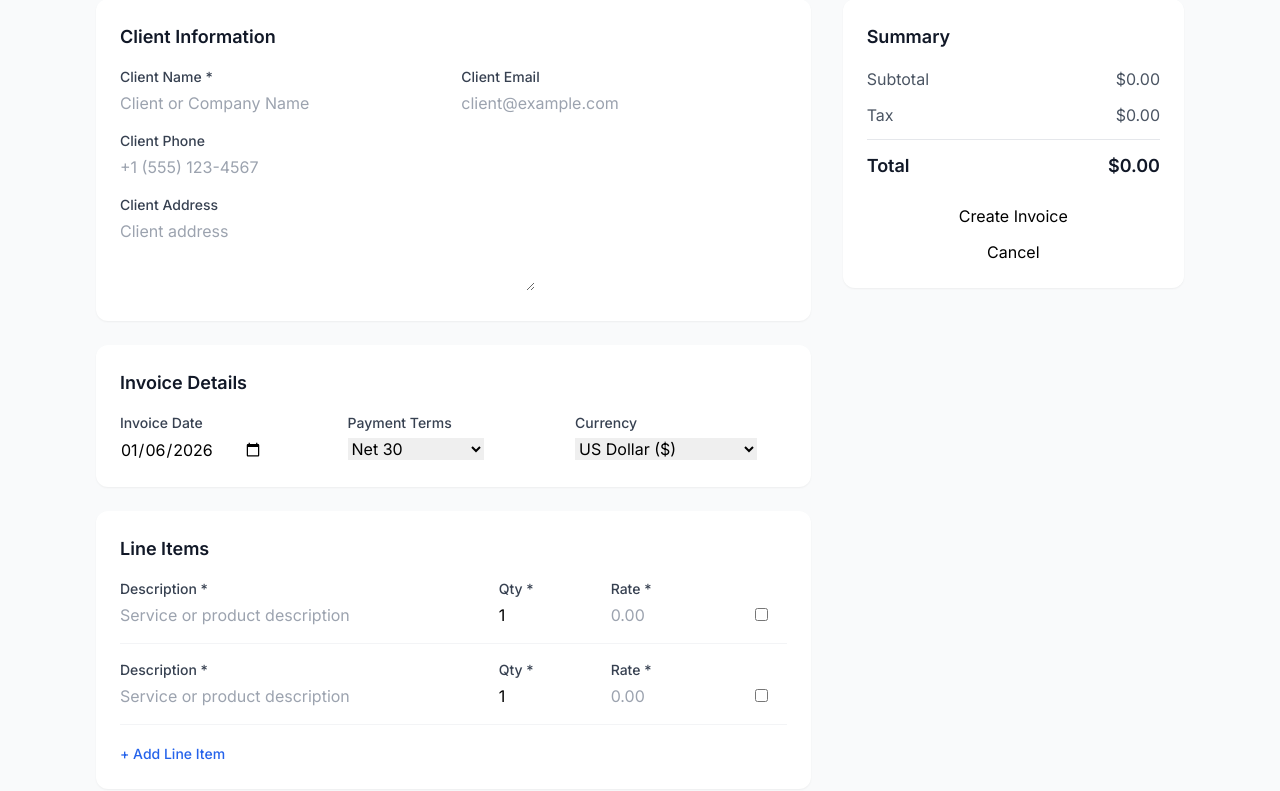
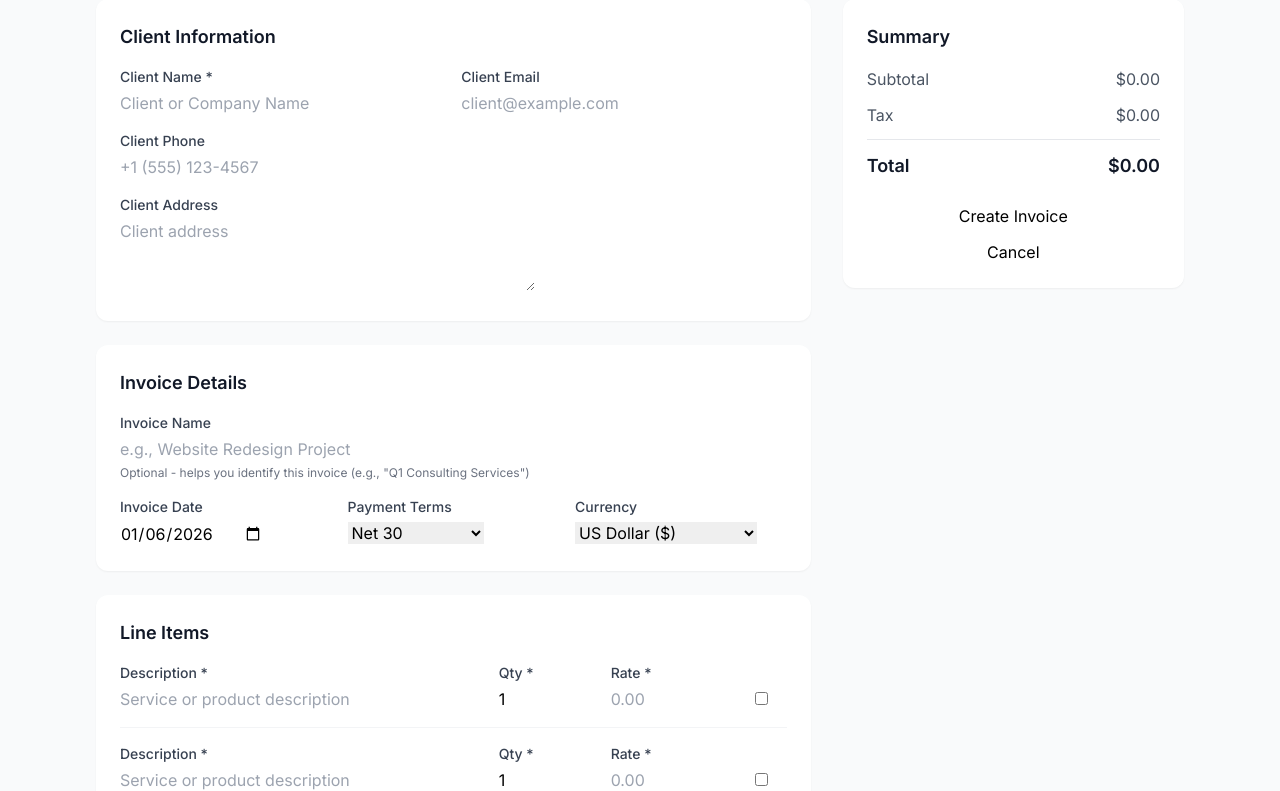
Before and after one commit to ryanpate/invoice-generator, a Django app: page /invoices/create/ in a window 1280 px wide. Shown: the part 186-977 px from the top of the page. Run offline with Django 4.2, Linux system fonts and the light colour scheme; the visitor is signed in with stand-in values (Sample User, id 1); data that the repository does not hold is empty; parts of the project's set-up code (start-up, migrations or seed data) failed here and were passed over; some libraries are stand-ins or nearby versions.

Commit message:
Add invoice_name field for naming invoices
- Add optional invoice_name field to Invoice model
- Update invoice form and template to include the field
- Add migration for the new field

🤖 Generated with [Claude Code](https://claude.com/claude-code)

Co-Authored-By: Claude Opus 4.5 <noreply@anthropic.com>

```diff
--- a/apps/invoices/forms.py
+++ b/apps/invoices/forms.py
@@ -21,11 +21,15 @@ class InvoiceForm(forms.ModelForm):
     class Meta:
         model = Invoice
         fields = [
-            'client_name', 'client_email', 'client_phone', 'client_address',
+            'invoice_name', 'client_name', 'client_email', 'client_phone', 'client_address',
             'invoice_date', 'payment_terms', 'currency', 'tax_rate',
             'notes', 'template_style'
         ]
         widgets = {
+            'invoice_name': forms.TextInput(attrs={
+                'class': 'form-input',
+                'placeholder': 'e.g., Website Redesign Project (optional)'
+            }),
             'client_name': forms.TextInput(attrs={
                 'class': 'form-input',
                 'placeholder': 'Client or Company Name'
--- a/apps/invoices/models.py
+++ b/apps/invoices/models.py
@@ -27,6 +27,11 @@ class Invoice(models.Model):
 
     # Invoice details
     invoice_number = models.CharField(max_length=50)
+    invoice_name = models.CharField(
+        max_length=255,
+        blank=True,
+        help_text='Optional name/description for this invoice (e.g., "Website Redesign Project")'
+    )
     status = models.CharField(
         max_length=20,
         choices=STATUS_CHOICES,
@@ -84,6 +89,8 @@ class Invoice(models.Model):
         ]
 
     def __str__(self):
+        if self.invoice_name:
+            return f"{self.invoice_number} - {self.invoice_name}"
         return f"{self.invoice_number} - {self.client_name}"
 
     def save(self, *args, **kwargs):
--- a/templates/invoices/create.html
+++ b/templates/invoices/create.html
@@ -64,6 +64,11 @@
                     <h2 class="text-lg font-semibold text-gray-900 mb-4">Invoice Details</h2>
 
                     <div class="grid grid-cols-1 md:grid-cols-3 gap-4">
+                        <div class="md:col-span-3">
+                            <label class="block text-sm font-medium text-gray-700 mb-1">Invoice Name</label>
+                            {{ form.invoice_name }}
+                            <p class="text-gray-500 text-xs mt-1">Optional - helps you identify this invoice (e.g., "Q1 Consulting Services")</p>
+                        </div>
                         <div>
                             <label class="block text-sm font-medium text-gray-700 mb-1">Invoice Date</label>
                             {{ form.invoice_date }}
```
Also changed, not shown: apps/invoices/migrations/0002_invoice_invoice_name.py (added).
